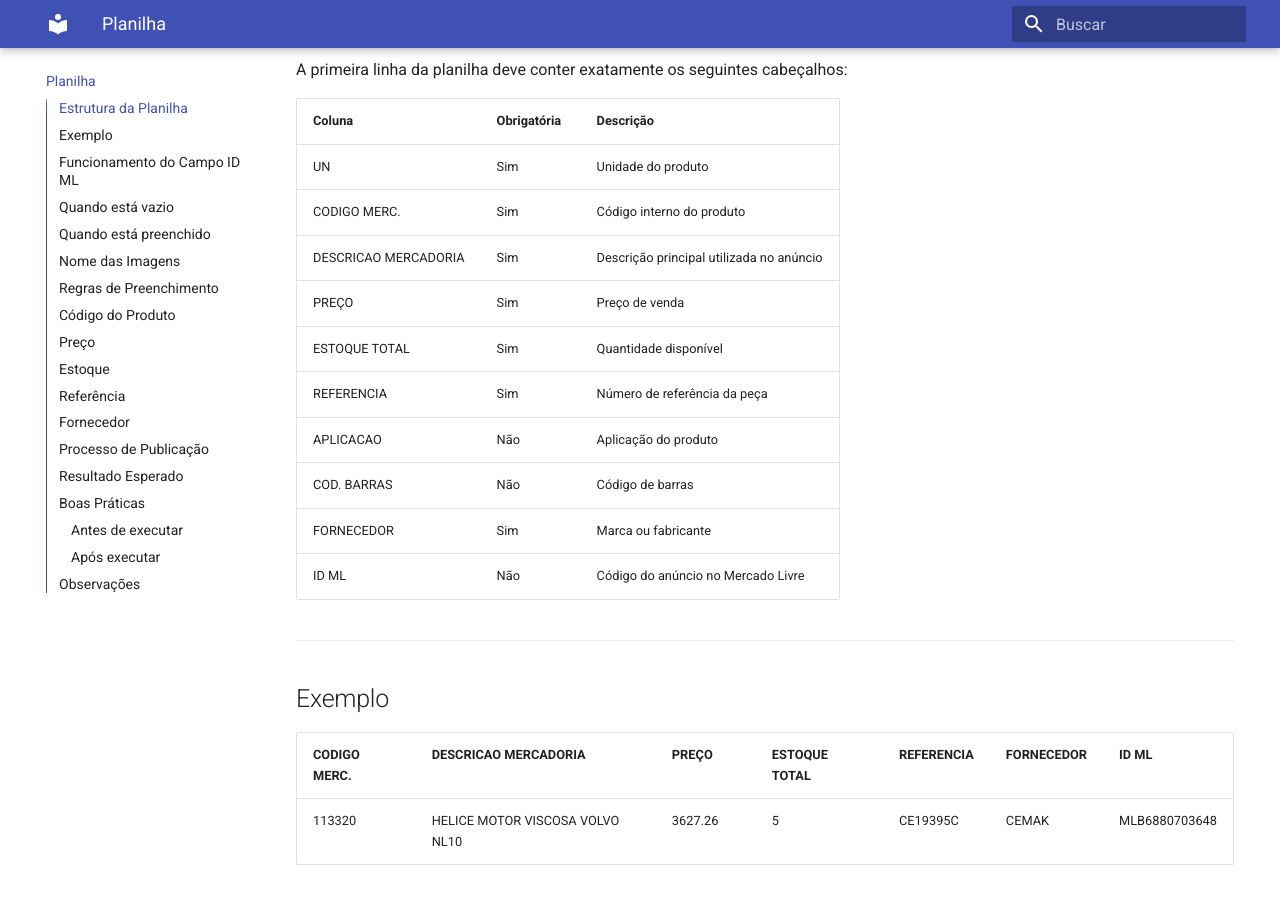
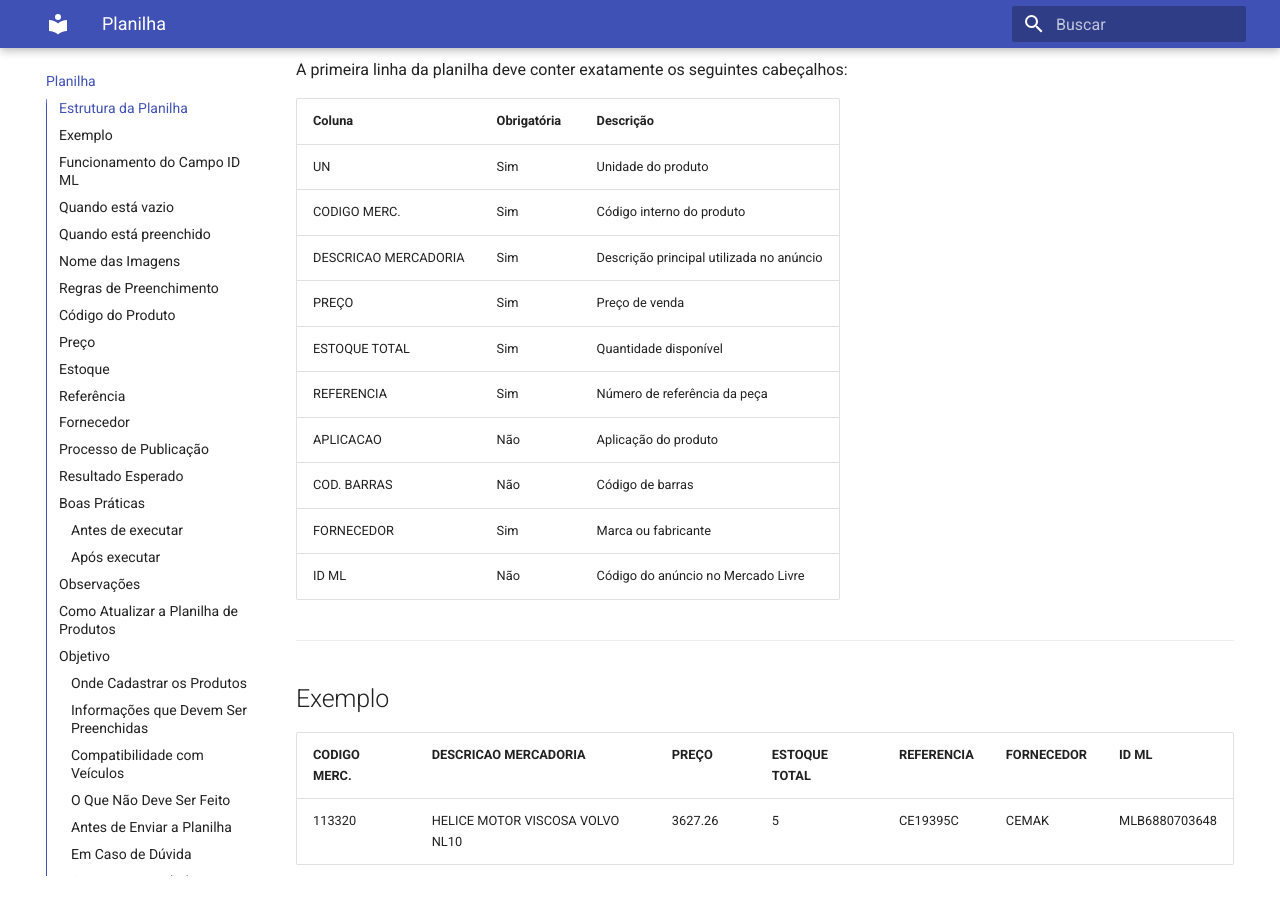
Before and after one commit to carllosaguiar/janus-parts-docs, an MkDocs documentation site: the page built from docs/planilha.md, in a window 1280 px wide and 900 px high, scrolled down 411 px. Built offline with MkDocs 1.6.1 and Material for MkDocs 9.7.7, drawn with Linux system fonts in a browser that asks for light colours.

Commit message:
:memo: add new content

```diff
--- a/docs/planilha.md
+++ b/docs/planilha.md
@@ -265,7 +265,7 @@
 
 Alterar manualmente esse valor pode fazer com que o sistema atualize o anúncio errado.
 
-# Como Atualizar a Planilha de Produtos
+## Como Atualizar a Planilha de Produtos
 
 ## Objetivo
 
@@ -275,7 +275,7 @@
 
 ---
 
-# Onde Cadastrar os Produtos
+### Onde Cadastrar os Produtos
 
 Acesse a aba:
 
@@ -287,7 +287,7 @@
 
 ---
 
-# Informações que Devem Ser Preenchidas
+### Informações que Devem Ser Preenchidas
 
 Sempre que possível, preencher:
 
@@ -306,7 +306,7 @@
 
 ---
 
-# Compatibilidade com Veículos
+### Compatibilidade com Veículos
 
 Caso o produto seja compatível com veículos específicos, informe também:
 
@@ -322,7 +322,7 @@
 
 ---
 
-# O Que Não Deve Ser Feito
+### O Que Não Deve Ser Feito
 
 Não alterar:
 
@@ -340,7 +340,7 @@
 
 ---
 
-# Antes de Enviar a Planilha
+### Antes de Enviar a Planilha
 
 Verifique:
 
@@ -354,13 +354,13 @@
 
 ---
 
-# Em Caso de Dúvida
+### Em Caso de Dúvida
 
 Se houver dúvida sobre alguma informação, deixe o campo em branco e informe a dúvida junto com a planilha.
 
 Não altere a estrutura da planilha.
 
-## Campos Preenchidos ou Controlados pelo Sistema
+### Campos Preenchidos ou Controlados pelo Sistema
 
 Os campos abaixo são utilizados pela automação e não devem ser alterados sem orientação.
 
```
